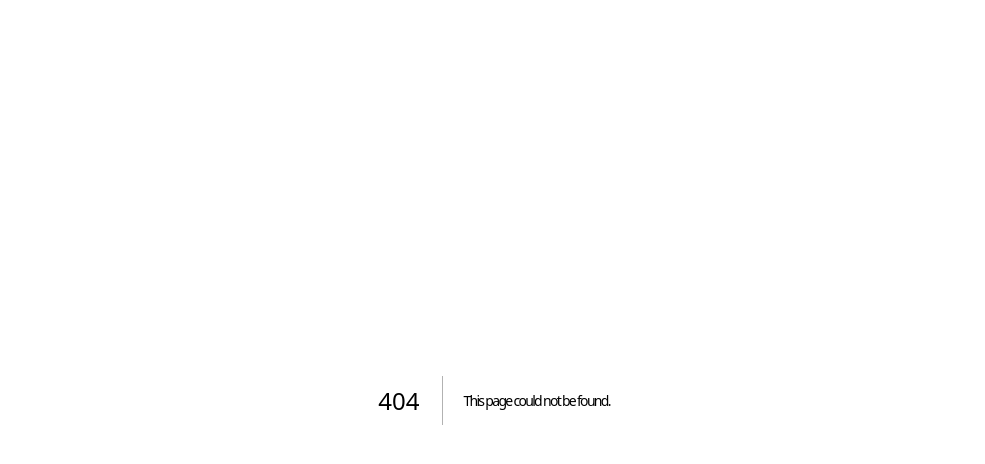
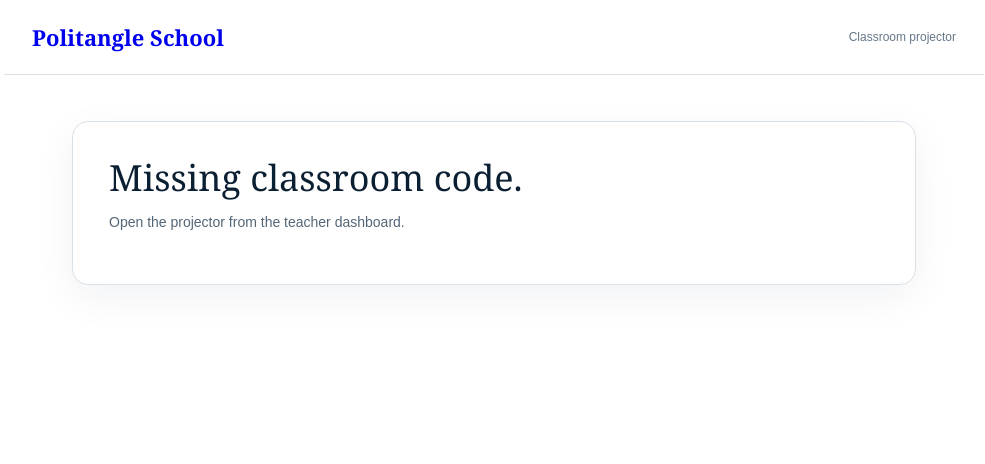
Before and after one commit to unikmo/Politangle, a Next.js app: page /school/projector in a window 1280 px wide. Before the commit this address had no page. Shown: the top 464 px of the page, without its empty margins (146-1131 px from the left). Built offline with nearby package versions, Linux system fonts and the light colour scheme.

Commit message:
Add classroom projector route

```diff
--- /dev/null
+++ b/app/school/projector/page.tsx
@@ -0,0 +1,13 @@
+import Link from 'next/link';
+import ProjectorSchoolClient from './ProjectorSchoolClient';
+
+export default async function SchoolProjectorPage({ searchParams }: { searchParams: Promise<{ code?: string }> }) {
+  const params = await searchParams;
+  const code = (params.code ?? '').trim().toUpperCase();
+  return (
+    <main className="engine-page school-page school-projector-page">
+      <header className="engine-header no-print"><Link href="/school" className="engine-brand">Politangle School</Link><span>Classroom projector</span></header>
+      {code ? <ProjectorSchoolClient code={code} /> : <section className="engine-shell"><article className="engine-card"><h1>Missing classroom code.</h1><p>Open the projector from the teacher dashboard.</p></article></section>}
+    </main>
+  );
+}
```
